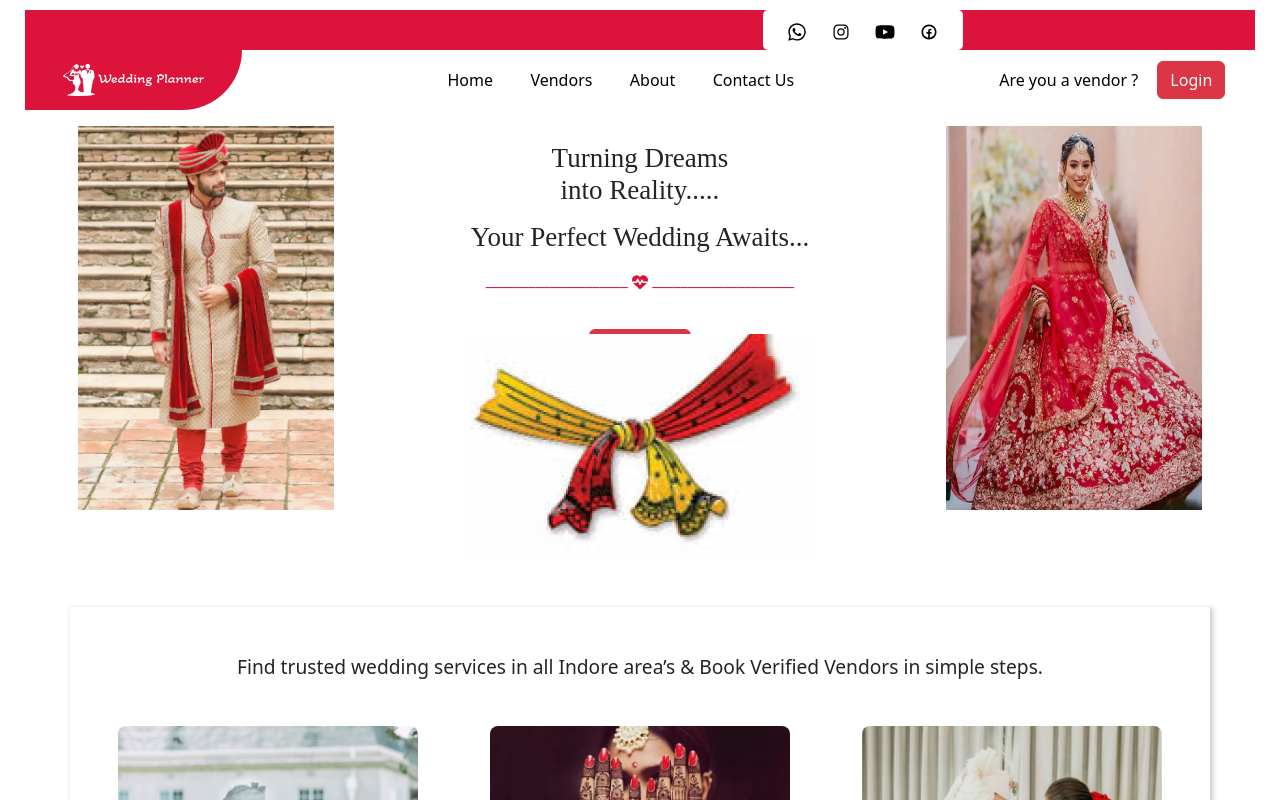
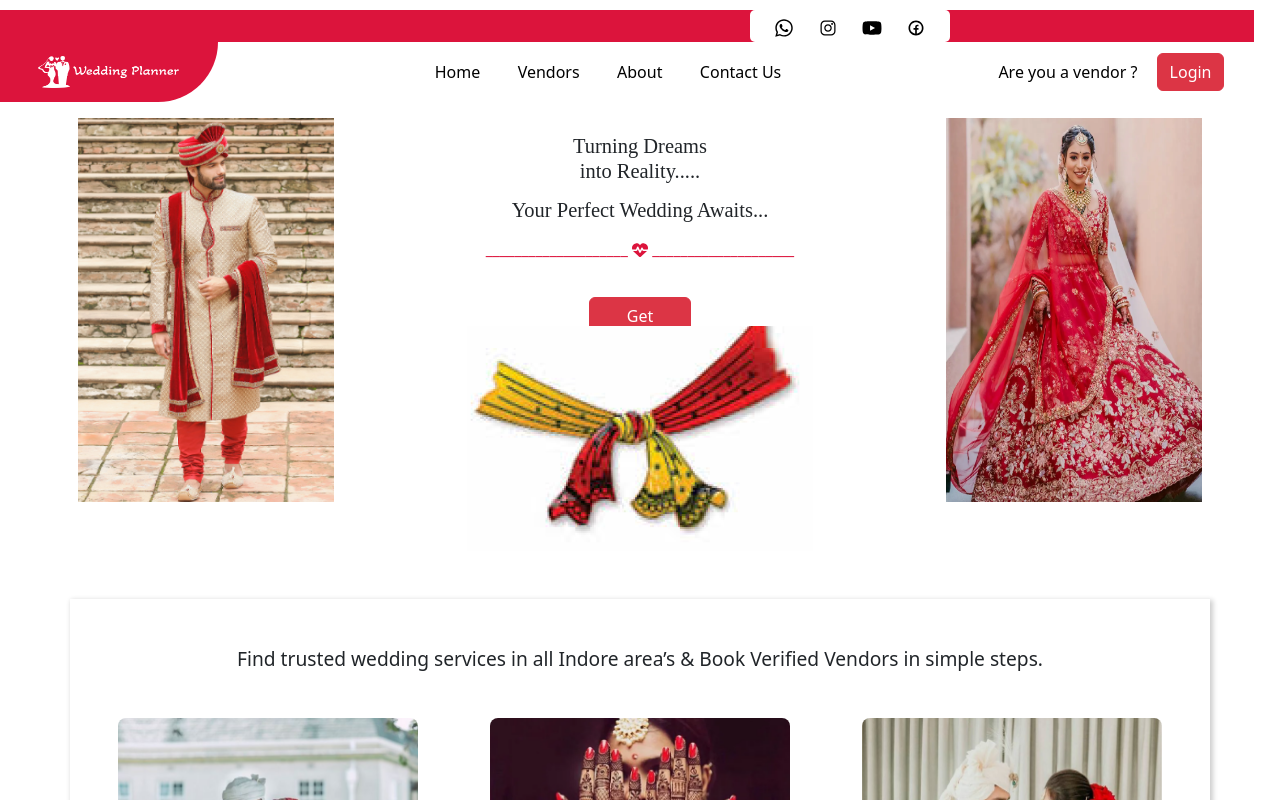
Before and after one commit to wedding-planner-05/wedding_planner, a React (Vite) app in the folder wedding-management/: page / in a window 1280 px wide. Shown: the top 800 px of the page. Built offline with nearby package versions, Linux system fonts and the light colour scheme.

Commit message:
some-changes

```diff
--- a/wedding-management/src/App.jsx
+++ b/wedding-management/src/App.jsx
@@ -6,8 +6,7 @@ import Home from "./Home-Page/Home";
 function App() {
   return (
     <>
-      <Home />
-      <Footer/>
+      <Home/>
     </>
   );
 }
--- a/wedding-management/src/Components/Header.css
+++ b/wedding-management/src/Components/Header.css
@@ -24,7 +24,7 @@
 
 .dreams h3{
     font-family: 'Kaushan Script' ,cursive;
-    font-size: 27px;
+    font-size: 1.6vw
 }
 .dreams button{
     width: 8vw;
--- a/wedding-management/src/Components/Navbar.css
+++ b/wedding-management/src/Components/Navbar.css
@@ -1,45 +1,49 @@
 @import url('https://fonts.googleapis.com/css2?family=Montserrat:wght@300;400;500;600;700&display=swap');
-.navbar-div{
+
+.navbar-div {
     height: auto;
     width: 98vw;
     margin-top: 10px;
-    /* border: 2px solid; */
-    border:50px;
+    border: 50px;
 }
-.navbar-social-media{
-    height: 40px;
+
+.navbar-social-media {
+    height: 2.5vw;
     width: 100%;
     background-color: crimson;
 }
-.icon{
+
+.icon {
     width: 200px;
     height: 100%;
-    margin-left : 60% ;
-    border-radius:5px;
+    margin-left: 60%;
+    border-radius: 5px;
     font-size: 20px;
     background-color: white;
     display: flex;
     justify-content: space-evenly;
     align-items: center;
 }
-.icon a{
+
+.icon a {
     color: black;
 }
-.navbar-header-button{
+
+.navbar-header-button {
     width: 100%;
     height: 60px;
     display: flex;
     justify-content: space-between;
 }
 
-.logo{
+.logo {
     background-color: crimson;
     width: 17vw;
     height: 100%;
     display: flex;
     justify-content: center;
     align-items: center;
-    border-radius: 0px 0px 100px 0px ;
+    border-radius: 0px 0px 100px 0px;
 }
 
 .logo img {
@@ -47,23 +51,26 @@
     height: 2.5vw;
 }
 
-.button{
-    width: 30vw ;
+.button {
+    width: 30vw;
     display: flex;
     justify-content: space-around;
     align-items: center;
 }
-.button div a{
+
+.button div a {
     text-decoration: none;
     color: black;
 }
-.signIn-signUp{
-    width: 20vw ;
-    display: flex ;
+
+.signIn-signUp {
+    width: 20vw;
+    display: flex;
     align-items: center;
     column-gap: 1.5vw;
 }
-.signIn-signUp a{
+
+.signIn-signUp a {
     text-decoration: none;
     color: black;
 }
--- a/wedding-management/src/Components/Navbar.jsx
+++ b/wedding-management/src/Components/Navbar.jsx
@@ -8,8 +8,8 @@ import './Navbar.css'
 
 function Navbar() {
   return (
-    <div className='container-fluid navbar-div'>
-      <div className= 'navbar-social-media'>
+    <div className='navbar-div'>
+      <div className= 'container-fluid navbar-social-media'>
         <div className='icon'>
           <a href=""><FaWhatsapp /> </a>
           <a href=""><IoLogoInstagram /></a>
@@ -24,7 +24,6 @@ function Navbar() {
               </a>
             </div>
             <div className='button'>
-
                 <div><a href="#">Home</a></div>
                 <div><a href="#">Vendors</a></div>
                 <div><a href="#">About</a></div>
--- a/wedding-management/src/Components/Vendors.jsx
+++ b/wedding-management/src/Components/Vendors.jsx
@@ -33,7 +33,7 @@ const Vendors = () => {
         >
           <img src="/images/vendor2.png" alt="teri " />
           <div className="vendor-button">
-            <button className="btn btn-danger text-white">View More</button>
+            <button className="btn btn-warning text-white">View More</button>
           </div>
         </div>
 
--- a/wedding-management/src/Home-Page/Home.jsx
+++ b/wedding-management/src/Home-Page/Home.jsx
@@ -2,12 +2,14 @@ import React from 'react'
 import Navbar from '../Components/Navbar';
 import Header from '../Components/Header';
 import Vendors from '../Components/Vendors'
+import Footer from '../Components/Footer';
 
  function Home(){
   return <>
         <Navbar/>
         <Header/>
         <Vendors/>
+        <Footer/>
 </>
 }
 
```
